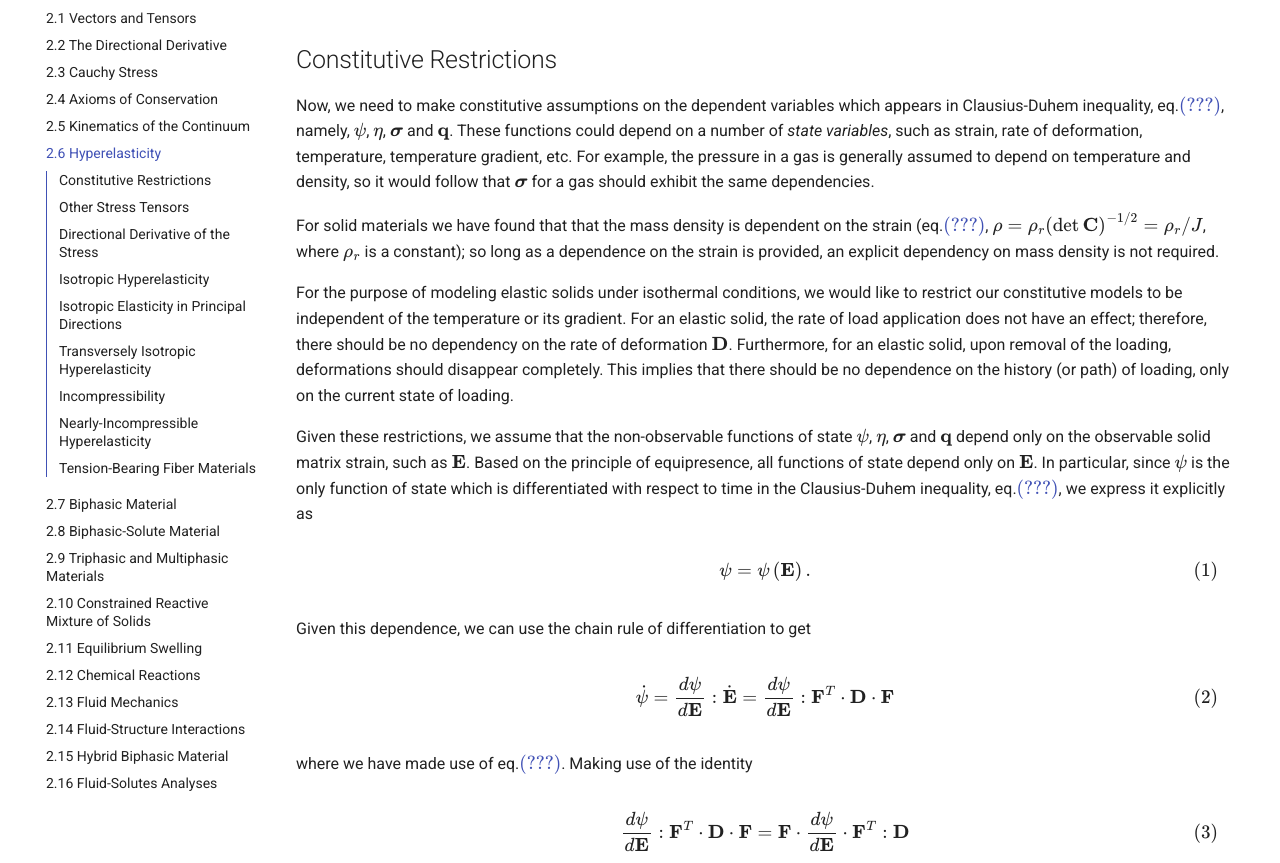
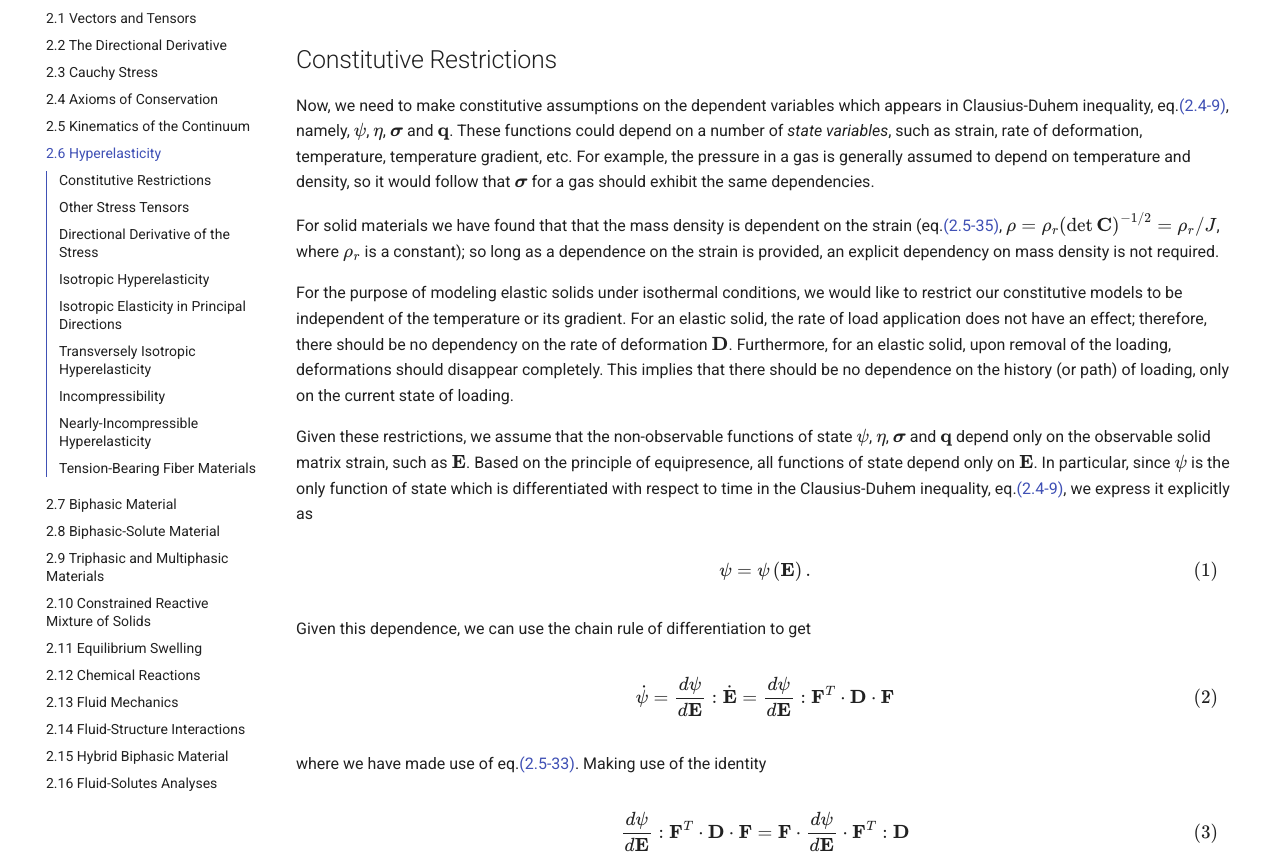
Before and after one commit to Wesley-Jakob-Gilbert/FEBio-theory-manual, an MkDocs documentation site: the page built from docs/theory/chapter2/2.6-hyperelasticity.md, in a window 1280 px wide and 1400 px high. Shown: the part 186-1049 px from the top of the window. Built offline with MkDocs 1.6.1 and Material for MkDocs 9.7.7, drawn with Linux system fonts in a browser that asks for light colours; some of the changed text lies outside the part shown.

Commit message:
Resolve cross-section \eqref{} references instead of showing "???"
Each Section is a separately-loaded page, so MathJax's per-page
tags:'ams' auto-numbering has no way to resolve a \eqref{} to a
\label{} defined on a *different* page -- it renders as an
unclickable "???" (e.g. section 2.6 referencing an equation from
2.5). The published manual hits the identical problem at its finer
per-subsection pagination and solves it by replacing such
cross-page \eqref{}s with a static resolved link (there: "(2.5.4-2)").

Added EQ_LABEL_REGISTRY + prescan_equation_labels() to
tools/lyx2md.py, tracking each labeled equation's 1-indexed position
among its own page's AMS-numbered (\begin{equation}-wrapped)
equations -- verified this exactly matches what MathJax itself
displays, by decoding its rendered CHTML glyph classes. A
cross-section \eqref{} now resolves to a link like "(2.5-35)"
pointing at the target page's MathJax-generated #mjx-eqn:<label>
anchor; same-page \eqref{}s are untouched. Also added a
startup.pageReady hook in mathjax_config.js to re-attempt the
fragment scroll once typesetting finishes, since the target anchor
doesn't exist yet at the browser's initial page-load scroll attempt
-- verified via Playwright that the link now both navigates to the
right page and scrolls to the right equation.

Two more pre-existing broken \eqref{}s surfaced during this fix
(eq:viscous-stress, eq:virtual work in 2.13) -- confirmed via source
grep that no matching \label{} exists anywhere in ch2.lyx, same
category as the already-documented eq87 in 2.6, not a converter bug.

Co-Authored-By: Claude Sonnet 5 <noreply@anthropic.com>

```diff
--- a/docs/js/mathjax_config.js
+++ b/docs/js/mathjax_config.js
@@ -46,5 +46,27 @@ window.MathJax = {
       mbox: ['\\mathrm{#1}', 1],
       thinspace: '\\,'
     }
+  },
+  startup: {
+    // Equation anchors (id="mjx-eqn:<label>") are only added to the DOM
+    // once MathJax finishes typesetting a labeled \begin{equation}, which
+    // happens *after* the browser's own initial "scroll to #fragment on
+    // page load" attempt has already run and failed (the anchor didn't
+    // exist yet). This matters here because cross-section equation
+    // references (e.g. section 2.6 linking to an equation defined in
+    // section 2.5) are resolved at build time to real links landing on
+    // exactly this kind of anchor -- see EQ_LABEL_REGISTRY in
+    // tools/lyx2md.py. Without this, following such a link lands on the
+    // right page but not scrolled to the right equation. Re-attempting
+    // the scroll after typesetting completes is MathJax's documented
+    // pattern for this.
+    pageReady: () => {
+      return MathJax.startup.defaultPageReady().then(() => {
+        if (location.hash) {
+          const el = document.getElementById(decodeURIComponent(location.hash.slice(1)));
+          if (el) el.scrollIntoView();
+        }
+      });
+    }
   }
 };
--- a/docs/theory/chapter2/2.6-hyperelasticity.md
+++ b/docs/theory/chapter2/2.6-hyperelasticity.md
@@ -2,13 +2,13 @@
 
 ## Constitutive Restrictions {: #subsec:Constitutive-Restrictions }
 
-Now, we need to make constitutive assumptions on the dependent variables which appears in Clausius-Duhem inequality, eq.\eqref{eq:Clausius-Duhem-inequality}, namely, $\psi$, $\eta$, $\boldsymbol{\sigma}$ and $\mathbf{q}$. These functions could depend on a number of _state variables_, such as strain, rate of deformation, temperature, temperature gradient, etc. For example, the pressure in a gas is generally assumed to depend on temperature and density, so it would follow that $\boldsymbol{\sigma}$ for a gas should exhibit the same dependencies.
+Now, we need to make constitutive assumptions on the dependent variables which appears in Clausius-Duhem inequality, eq.[(2.4-9)](2.4-axioms-of-conservation.md#mjx-eqn:eq:Clausius-Duhem-inequality), namely, $\psi$, $\eta$, $\boldsymbol{\sigma}$ and $\mathbf{q}$. These functions could depend on a number of _state variables_, such as strain, rate of deformation, temperature, temperature gradient, etc. For example, the pressure in a gas is generally assumed to depend on temperature and density, so it would follow that $\boldsymbol{\sigma}$ for a gas should exhibit the same dependencies.
 
-For solid materials we have found that that the mass density is dependent on the strain (eq.\eqref{eq88}, $\rho=\rho_{r}\left(\det\mathbf{C}\right)^{-1/2}=\rho_{r}/J$, where $\rho_{r}$ is a constant); so long as a dependence on the strain is provided, an explicit dependency on mass density is not required.
+For solid materials we have found that that the mass density is dependent on the strain (eq.[(2.5-35)](2.5-kinematics-of-the-continuum.md#mjx-eqn:eq88), $\rho=\rho_{r}\left(\det\mathbf{C}\right)^{-1/2}=\rho_{r}/J$, where $\rho_{r}$ is a constant); so long as a dependence on the strain is provided, an explicit dependency on mass density is not required.
 
 For the purpose of modeling elastic solids under isothermal conditions, we would like to restrict our constitutive models to be independent of the temperature or its gradient. For an elastic solid, the rate of load application does not have an effect; therefore, there should be no dependency on the rate of deformation $\mathbf{D}$. Furthermore, for an elastic solid, upon removal of the loading, deformations should disappear completely. This implies that there should be no dependence on the history (or path) of loading, only on the current state of loading.
 
-Given these restrictions, we assume that the non-observable functions of state $\psi$, $\eta$, $\boldsymbol{\sigma}$ and $\mathbf{q}$ depend only on the observable solid matrix strain, such as $\mathbf{E}$. Based on the principle of equipresence, all functions of state depend only on $\mathbf{E}$. In particular, since $\psi$ is the only function of state which is differentiated with respect to time in the Clausius-Duhem inequality, eq.\eqref{eq:Clausius-Duhem-inequality}, we express it explicitly as
+Given these restrictions, we assume that the non-observable functions of state $\psi$, $\eta$, $\boldsymbol{\sigma}$ and $\mathbf{q}$ depend only on the observable solid matrix strain, such as $\mathbf{E}$. Based on the principle of equipresence, all functions of state depend only on $\mathbf{E}$. In particular, since $\psi$ is the only function of state which is differentiated with respect to time in the Clausius-Duhem inequality, eq.[(2.4-9)](2.4-axioms-of-conservation.md#mjx-eqn:eq:Clausius-Duhem-inequality), we express it explicitly as
 
 \[ \begin{equation} \psi=\psi\left(\mathbf{E}\right)\,.\label{eq95-1} \end{equation} \]
 
@@ -16,7 +16,7 @@ Given this dependence, we can use the chain rule of differentiation to get
 
 \[ \begin{equation} \dot{\psi}=\frac{d\psi}{d\mathbf{E}}:\dot{\mathbf{E}}=\frac{d\psi}{d\mathbf{E}}:\mathbf{F}^{T}\cdot\mathbf{D}\cdot\mathbf{F}\label{eq96-1} \end{equation} \]
 
-where we have made use of eq.\eqref{eq:Edot-D-relation}. Making use of the identity
+where we have made use of eq.[(2.5-33)](2.5-kinematics-of-the-continuum.md#mjx-eqn:eq:Edot-D-relation). Making use of the identity
 
 \[ \begin{equation} \frac{d\psi}{d\mathbf{E}}:\mathbf{F}^{T}\cdot\mathbf{D}\cdot\mathbf{F}=\mathbf{F}\cdot\frac{d\psi}{d\mathbf{E}}\cdot\mathbf{F}^{T}:\mathbf{D}\label{eq100-1} \end{equation} \]
 
@@ -38,13 +38,13 @@ Let the Helmholtz free energy per unit _reference_ volume (_energy density_) be
 
 \[ \begin{equation} \Psi_{r}\left(\mathbf{E}\right)\equiv\rho_{r}\psi\left(\mathbf{E}\right)\label{eq106-1} \end{equation} \]
 
-Then, using eq.\eqref{eq88} and recalling that $\rho_{r}$ is constant, eq.\eqref{eq103-1} reduces to
+Then, using eq.[(2.5-35)](2.5-kinematics-of-the-continuum.md#mjx-eqn:eq88) and recalling that $\rho_{r}$ is constant, eq.\eqref{eq103-1} reduces to
 
 \[ \begin{equation} \boldsymbol{\sigma}=J^{-1}\mathbf{F}\cdot\frac{d\Psi_{r}}{d\mathbf{E}}\cdot\mathbf{F}^{T}\,.\label{eq:hyperelastic-stress-E} \end{equation} \]
 
 This formula represents the constraint imposed by the second law of thermodynamics on the formulation of a constitutive relation for an elastic solid. For historical reasons, this formula is described as the _hyperelasticity_ constraint. The method described for obtaining this formula was first proposed by Coleman and Noll in 1963 [^2.6-1]. Prior to that formulation, other constitutive relations had been proposed for elastic solids (such as hypoelasticity), though it is now believed that the only thermodynamically valid formulation is the one given here.
 
-In hyperelasticity theory, since the free energy density $\Psi_{r}$ only depends on the strain, we may also call it the _strain energy density_. A common alternative symbol for the strain energy density is $W\left(\mathbf{E}\right)$. Since it is common to include multiple state variables in a general formulation of $\Psi_{r}$ for a material, the derivative $d\Psi_{r}/d\mathbf{E}$ appearing in eq.\eqref{eq103-1} is often written as a partial derivative, $\partial\Psi_{r}/\partial\mathbf{E}$. It is also common to use $\mathbf{C}$ instead of $\mathbf{E}$ as a suitable alternative measure of strain under finite deformation and rotation. In that case, based on eq.\eqref{eq:E-C-relation}, the expression of eq.\eqref{eq103-1} takes the form
+In hyperelasticity theory, since the free energy density $\Psi_{r}$ only depends on the strain, we may also call it the _strain energy density_. A common alternative symbol for the strain energy density is $W\left(\mathbf{E}\right)$. Since it is common to include multiple state variables in a general formulation of $\Psi_{r}$ for a material, the derivative $d\Psi_{r}/d\mathbf{E}$ appearing in eq.\eqref{eq103-1} is often written as a partial derivative, $\partial\Psi_{r}/\partial\mathbf{E}$. It is also common to use $\mathbf{C}$ instead of $\mathbf{E}$ as a suitable alternative measure of strain under finite deformation and rotation. In that case, based on eq.[(2.5-21)](2.5-kinematics-of-the-continuum.md#mjx-eqn:eq:E-C-relation), the expression of eq.\eqref{eq103-1} takes the form
 
 \[ \begin{equation} \boldsymbol{\sigma}=2J^{-1}\mathbf{F}\cdot\frac{\partial\Psi_{r}}{\partial\mathbf{C}}\cdot\mathbf{F}^{T}\,.\label{eq:hyperelastic-stress-C} \end{equation} \]
 
@@ -54,7 +54,7 @@ The reaction force $\mathbf{f}$ exerted on a surface $S$ whose outward normal is
 
 \[ \mathbf{f}=\int_{S}\mathbf{t}\,da=\int_{S}\boldsymbol{\sigma}\cdot\mathbf{n}\,da \]
 
-where $da$ is an elemental area of $S$ in the current configuration. Here, we used the relation between the traction vector $\mathbf{t}$ and the Cauchy stress $\boldsymbol{\sigma}$, given in eq.\eqref{eq:traction-stress-relation}. Note that the directed area $d\mathbf{a}=\mathbf{n}\,da$ in this integral may be related to $d\mathbf{A}$ in the reference configuration, using Nanson's formula in eq.\eqref{eq:Nanson-formula} to produce
+where $da$ is an elemental area of $S$ in the current configuration. Here, we used the relation between the traction vector $\mathbf{t}$ and the Cauchy stress $\boldsymbol{\sigma}$, given in eq.[(2.3-1)](2.3-cauchy-stress.md#mjx-eqn:eq:traction-stress-relation). Note that the directed area $d\mathbf{a}=\mathbf{n}\,da$ in this integral may be related to $d\mathbf{A}$ in the reference configuration, using Nanson's formula in eq.[(2.5-46)](2.5-kinematics-of-the-continuum.md#mjx-eqn:eq:Nanson-formula) to produce
 
 \[ \mathbf{f}=\int_{S_{r}}\boldsymbol{\sigma}\cdot J\mathbf{F}^{-T}\cdot d\mathbf{A}=\int_{S_{r}}J\boldsymbol{\sigma}\cdot\mathbf{F}^{-T}\cdot\mathbf{n}_{r}\,dA\,. \]
 
@@ -230,13 +230,13 @@ A material is incompressible when its mass density remains constant, $\rho=\rho_
 
 \[ \begin{equation} J=1\label{eq:incompressibility-constraint} \end{equation} \]
 
-everywhere throughout the material. No real material is truly incompressible, since true incompressibility implies that the speed of sound in that medium is infinite, which is not physically possible. Thus, one should view this assumption as an idealization of the behavior of real materials. We may replace eq.\eqref{eq:incompressibility-constraint} with the equivalent form $\dot{J}=0$, and make use of eq.\eqref{eq91-1} in the form
+everywhere throughout the material. No real material is truly incompressible, since true incompressibility implies that the speed of sound in that medium is infinite, which is not physically possible. Thus, one should view this assumption as an idealization of the behavior of real materials. We may replace eq.\eqref{eq:incompressibility-constraint} with the equivalent form $\dot{J}=0$, and make use of eq.[(2.5-38)](2.5-kinematics-of-the-continuum.md#mjx-eqn:eq91-1) in the form
 
 \[ \begin{equation} \divg\mathbf{v}=\mathbf{I}:\mathbf{D}=0\,,\label{eq:incompressibility-redux} \end{equation} \]
 
 where we recognized that the divergence of the velocity is equal to the trace of the velocity gradient $\mathbf{L}$, hence, the trace of its symmetric part $\mathbf{D}$.
 
-Since $J=\left(\det\mathbf{C}\right)^{1/2}$, the incompressibility constraint of eq.\eqref{eq:incompressibility-constraint} implies that the symmetric strain tensor $\mathbf{E}=\frac{1}{2}\left(\mathbf{C}-\mathbf{I}\right)$ used as a state variable in the derivation of the hyperelasticity relation (see Section [Constitutive Restrictions](#subsec:Constitutive-Restrictions)) does not truly have six independent components. Therefore, we cannot claim that $\mathbf{E}$ can vary arbitrarily when enforcing the entropy inequality. Instead, we introduce the incompressibility constraint of eq.\eqref{eq:incompressibility-redux} into the Clausius-Duhem inequality, eq.\eqref{eq:Clausius-Duhem-inequality}, using the method of Lagrange multipliers,
+Since $J=\left(\det\mathbf{C}\right)^{1/2}$, the incompressibility constraint of eq.\eqref{eq:incompressibility-constraint} implies that the symmetric strain tensor $\mathbf{E}=\frac{1}{2}\left(\mathbf{C}-\mathbf{I}\right)$ used as a state variable in the derivation of the hyperelasticity relation (see Section [Constitutive Restrictions](#subsec:Constitutive-Restrictions)) does not truly have six independent components. Therefore, we cannot claim that $\mathbf{E}$ can vary arbitrarily when enforcing the entropy inequality. Instead, we introduce the incompressibility constraint of eq.\eqref{eq:incompressibility-redux} into the Clausius-Duhem inequality, eq.[(2.4-9)](2.4-axioms-of-conservation.md#mjx-eqn:eq:Clausius-Duhem-inequality), using the method of Lagrange multipliers,
 
 \[ -\rho\left(\dot{\psi}+\eta\dot{\theta}\right)+\left(\boldsymbol{\sigma}+\lambda\mathbf{I}\right):\mathbf{D}-\frac{1}{\theta}\mathbf{q}\cdot\grad\theta\geqslant0\,, \]
 
```
Also changed, not shown: CONVERSION_NOTES.md (+5 -3 lines), README.md (+30 -7 lines), docs/theory/chapter2/2.11-equilibrium-swelling.md (+1 -1 lines), docs/theory/chapter2/2.5-kinematics-of-the-continuum.md (+1 -1 lines), 1 other file.
